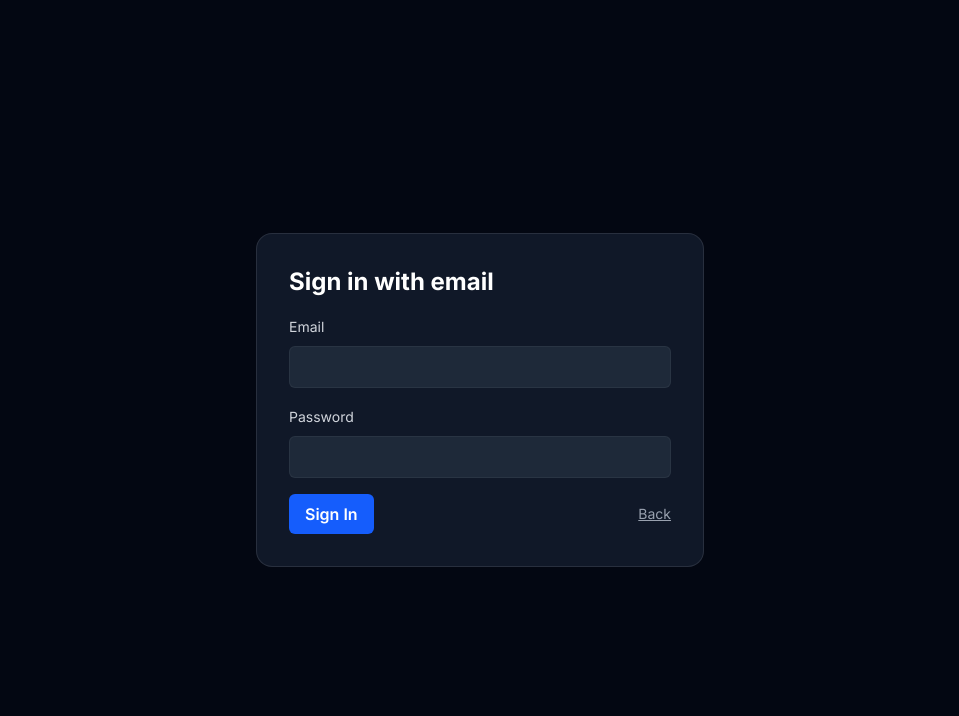
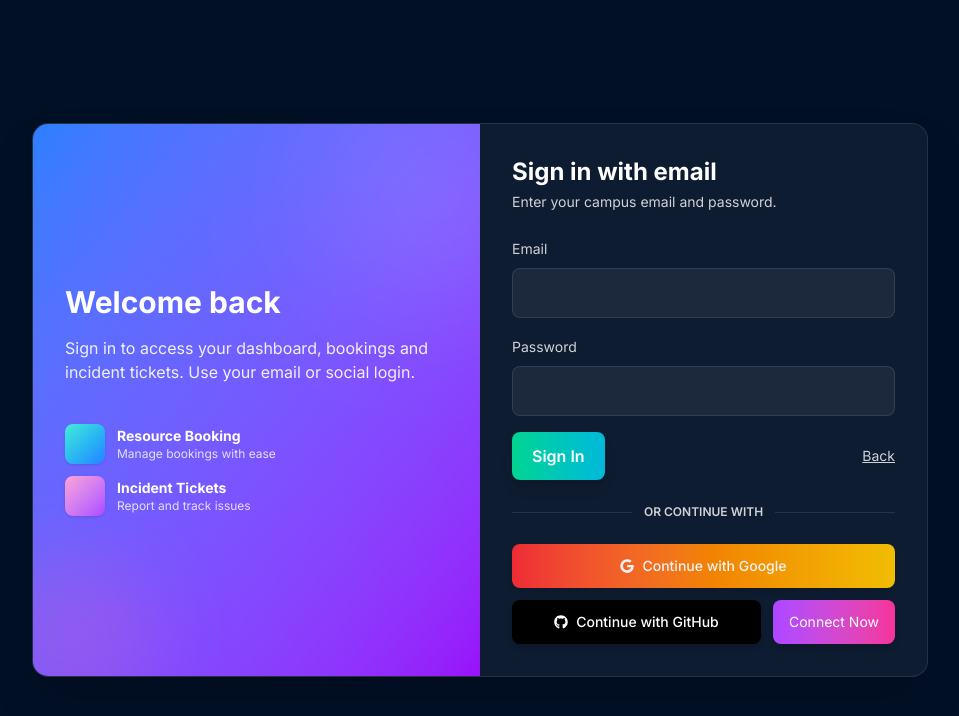
Before and after one commit to KaveeshaEkanayaka01/it3030-paf-2026-smart-campus-WD_23_1.2, a React (Vite) app in the folder frontend/: page /login/local in a window 1280 px wide. Shown: the top 716 px of the page, without its empty margins (160-1119 px from the left). Built offline with nearby package versions, Linux system fonts and the light colour scheme; no server answers.

Commit message:
apply ui changes

```diff
--- a/frontend/src/pages/LocalLoginPage.jsx
+++ b/frontend/src/pages/LocalLoginPage.jsx
@@ -1,6 +1,8 @@
 import { useState } from 'react';
 import { useNavigate } from 'react-router-dom';
 import { authApi } from '../api/authApi';
+import { API_BASE_URL } from '../api/httpClient';
+import { FaGoogle, FaGithub } from 'react-icons/fa';
 
 export default function LocalLoginPage() {
   const [email, setEmail] = useState('');
@@ -29,41 +31,75 @@ export default function LocalLoginPage() {
     }
   };
 
+  const handleGitHubLogin = () => {
+    window.location.href = `${API_BASE_URL.replace(/\/$/, '')}/oauth2/authorization/github`;
+  };
+
   return (
-    <div className="min-h-screen flex items-center justify-center bg-gray-950 text-white">
-      <div className="w-full max-w-md p-8 rounded-2xl bg-gray-900 border border-white/10">
-        <h2 className="text-2xl font-bold mb-4">Sign in with email</h2>
+    <div className="min-h-screen flex items-center justify-center text-white px-4" style={{ backgroundColor: '#021026' }}>
+      <div className="w-full max-w-4xl rounded-2xl bg-white/5 backdrop-blur-sm border border-white/10 grid grid-cols-1 md:grid-cols-2 overflow-hidden shadow-2xl relative">
+
+        {/* Left Visual / Welcome - colorful panel */}
+        <div className="hidden md:flex flex-col justify-center gap-4 p-8 bg-gradient-to-br from-blue-500 to-purple-600 text-white relative overflow-hidden">
+          <div className="absolute -right-16 -top-10 w-56 h-56 rounded-full bg-white/10 blur-3xl transform rotate-12" />
+          <div className="absolute -left-10 -bottom-10 w-40 h-40 rounded-full bg-pink-400/20 blur-2xl" />
+
+          <h3 className="text-3xl font-black">Welcome back</h3>
+          <p className="text-white/90">Sign in to access your dashboard, bookings and incident tickets. Use your email or social login.</p>
+
+          <div className="mt-6 grid gap-3">
+            <div className="flex items-center gap-3">
+              <div className="w-10 h-10 bg-gradient-to-br from-teal-300 to-blue-500 rounded-lg shadow" />
+              <div>
+                <p className="text-sm font-bold">Resource Booking</p>
+                <p className="text-xs text-white/80">Manage bookings with ease</p>
+              </div>
+            </div>
+            <div className="flex items-center gap-3">
+              <div className="w-10 h-10 bg-gradient-to-br from-pink-300 to-purple-500 rounded-lg shadow" />
+              <div>
+                <p className="text-sm font-bold">Incident Tickets</p>
+                <p className="text-xs text-white/80">Report and track issues</p>
+              </div>
+            </div>
+          </div>
+        </div>
+
+        {/* Right: Login Form and OAuth */}
+        <div className="p-8 bg-transparent">
+          <h2 className="text-2xl font-bold mb-1 text-white">Sign in with email</h2>
+          <p className="text-sm text-white/80 mb-6">Enter your campus email and password.</p>
 
           <form onSubmit={handleSubmit} className="space-y-4">
             <div>
-            <label className="text-sm text-gray-300">Email</label>
+              <label className="text-sm text-white/80">Email</label>
               <input
                 required
                 type="email"
                 value={email}
                 onChange={(e) => setEmail(e.target.value)}
-              className="w-full mt-2 p-2 rounded-md bg-gray-800 border border-white/5"
+                className="w-full mt-2 p-3 rounded-lg bg-white/6 border border-white/10 placeholder-white/50 text-white outline-none focus:ring-2 focus:ring-blue-400"
               />
             </div>
 
             <div>
-            <label className="text-sm text-gray-300">Password</label>
+              <label className="text-sm text-white/80">Password</label>
               <input
                 required
                 type="password"
                 value={password}
                 onChange={(e) => setPassword(e.target.value)}
-              className="w-full mt-2 p-2 rounded-md bg-gray-800 border border-white/5"
+                className="w-full mt-2 p-3 rounded-lg bg-white/6 border border-white/10 placeholder-white/50 text-white outline-none focus:ring-2 focus:ring-emerald-400"
               />
             </div>
 
-          {error && <div className="text-red-400 text-sm">{error}</div>}
+            {error && <div className="text-red-300 text-sm">{error}</div>}
 
             <div className="flex items-center justify-between">
               <button
                 type="submit"
                 disabled={loading}
-              className="px-4 py-2 bg-blue-600 rounded-md font-semibold hover:bg-blue-500"
+                className="px-5 py-3 bg-gradient-to-r from-emerald-400 to-cyan-500 text-white rounded-lg font-semibold shadow-lg hover:scale-[1.01] transition-transform"
               >
                 {loading ? 'Signing in...' : 'Sign In'}
               </button>
@@ -71,12 +107,52 @@ export default function LocalLoginPage() {
               <button
                 type="button"
                 onClick={() => navigate('/login')}
-              className="text-sm text-gray-400 underline"
+                className="text-sm text-white/80 underline"
               >
                 Back
               </button>
             </div>
           </form>
+
+          {/* Divider */}
+          <div className="my-6 flex items-center gap-3">
+            <div className="flex-1 h-px bg-white/10" />
+            <div className="text-xs text-white/80 uppercase font-semibold">Or continue with</div>
+            <div className="flex-1 h-px bg-white/10" />
+          </div>
+
+          {/* OAuth Buttons */}
+          <div className="grid grid-cols-1 gap-3">
+            <button
+              type="button"
+              disabled
+              title="Google login not configured"
+              className="flex items-center justify-center gap-2 bg-gradient-to-r from-red-500 to-yellow-400 text-white px-4 py-3 rounded-lg text-sm font-medium opacity-95 cursor-not-allowed shadow-md"
+            >
+              <FaGoogle />
+              Continue with Google
+            </button>
+
+            <div className="flex gap-3">
+              <button
+                type="button"
+                onClick={handleGitHubLogin}
+                className="flex-1 inline-flex items-center justify-center gap-2 bg-black text-white px-4 py-3 rounded-lg text-sm font-medium shadow-md hover:shadow-lg"
+              >
+                <FaGithub />
+                Continue with GitHub
+              </button>
+
+              <button
+                type="button"
+                onClick={handleGitHubLogin}
+                className="px-4 py-3 text-sm text-white bg-gradient-to-r from-purple-500 to-pink-500 rounded-lg hover:opacity-95 shadow-md"
+              >
+                Connect Now
+              </button>
+            </div>
+          </div>
+        </div>
       </div>
     </div>
   );
--- a/frontend/src/pages/LoginPage.jsx
+++ b/frontend/src/pages/LoginPage.jsx
@@ -155,26 +155,17 @@ export default function LoginPage() {
           </a>
         </div>
 
-        {/* Login Button */}
+        {/* Login Button - single entry point */}
         <div className="flex items-center gap-3">
           <button
-            onClick={handleGitHubLogin}
-            className="flex items-center gap-2 bg-white text-gray-900
+            onClick={() => navigate('/login/local')}
+            className="flex items-center gap-2 bg-gradient-to-r from-blue-600 to-purple-600 text-white
                        px-4 py-2 rounded-xl font-semibold text-sm
-                       hover:bg-gray-100 transition-all duration-200
-                       hover:shadow-lg hover:shadow-white/20"
+                       hover:from-blue-500 hover:to-purple-500 transition-all duration-200
+                       hover:shadow-lg"
           >
-            <FaGithub size={16} />
-            Sign In
-          </button>
-
-          <button
-            onClick={() => navigate('/login/local')}
-            className="flex items-center gap-2 bg-transparent border border-white/20 text-white/90
-                       px-3 py-2 rounded-xl font-medium text-sm
-                       hover:bg-white/5 transition-all duration-200"
-          >
-            Sign In (Email)
+            <span className="hidden md:inline">Login</span>
+            <span className="md:hidden">Sign In</span>
           </button>
         </div>
       </nav>
```
Lines whose indentation alone changed are shown as unchanged.
